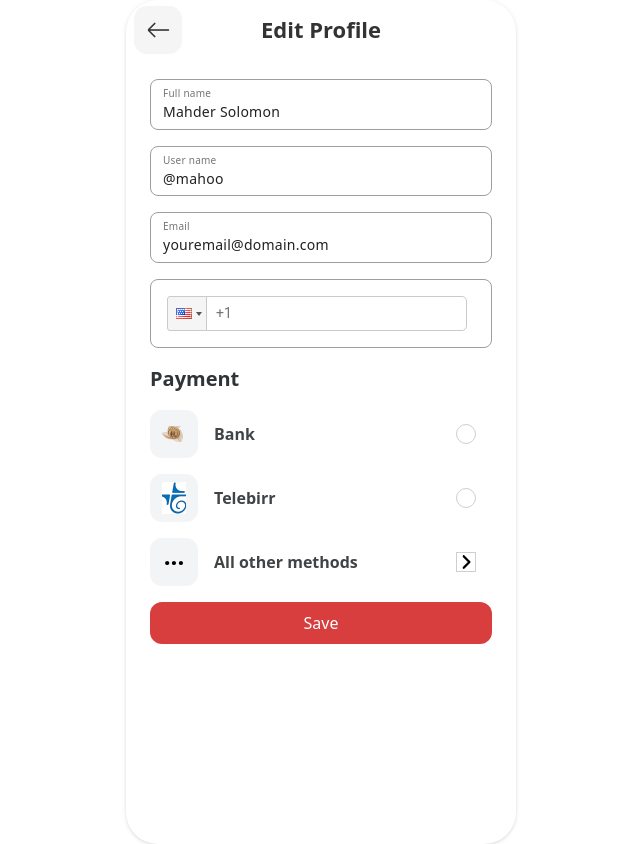
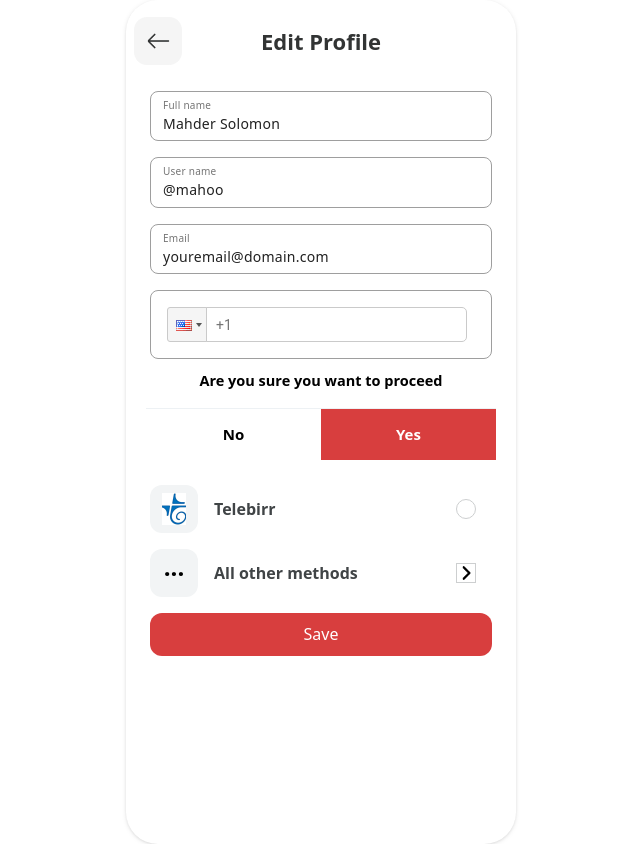
Before and after one commit to sabaif-s/FigmaToCode2, a React (Vite) app: page /edit in a window 1280 px wide. Both pictures are taken after a click on the button "Save". Shown: the whole page, without its empty margins (319-959 px from the left). Built offline with nearby package versions, Linux system fonts and the light colour scheme.

Commit message:
finishing popup

```diff
--- a/src/App.jsx
+++ b/src/App.jsx
@@ -8,6 +8,7 @@ import ProfilePage from './components/profile';
 import CoinCheck from './components/coin/Coin';
 import WithdrawPage from './components/withdraw/Withdraw';
 import EditProfile from './components/edit/EditProfile';
+import ChatPractice from './components/chart/Practice';
 function App() {
 
 
@@ -22,6 +23,7 @@ function App() {
       <Route path="/coin" element={<CoinCheck/>}/>
       <Route path="/withdraw" element={<WithdrawPage/>}/>
       <Route path="/edit" element={<EditProfile/>}/>
+      <Route path="/chat" element={<ChatPractice/>}/>
     </Routes>
   </Router>
   )
--- /dev/null
+++ b/src/components/chart/Practice.jsx
@@ -0,0 +1,9 @@
+import React from 'react';
+
+const  ChatPractice = () => {
+    return (
+        <div>Content</div>
+    );
+};
+
+export default  ChatPractice;
--- a/src/components/edit/EditProfile.jsx
+++ b/src/components/edit/EditProfile.jsx
@@ -6,6 +6,7 @@ import { useNavigate } from "react-router-dom";
 import right from "../../assets/withdraw/right.png";
 import { motion } from 'framer-motion';
 import PhoneInput from "react-phone-input-2";
+import PopUp from '../popup/PopUp';
 import "react-phone-input-2/lib/style.css";
 
 const EditProfile = () => {
@@ -14,17 +15,24 @@ const EditProfile = () => {
   const [fullName3, setFullName3] = useState("youremail@domain.com");
   const [phoneNumber, setPhoneNumber] = useState("");
   const [clickedRadio, setClickedRadio] = useState(0);
+  const [showPopUp,setShowPopUp]=useState(false);
+
   const Navigate = useNavigate();
+
+  const clickHandle = (clickedValue) => {
+    console.log("clicked value: ", clickedValue);
+    setShowPopUp(false);
+  }
 
   return (
     <div className='w-full h-full flex justify-center items-center'>
       <motion.div
-        className='rounded-[32px] bg-white md:w-[390px] md:h-[844px] flex flex-col gap-y- justify-start items-center w-full h-full drop-shadow'
+        className='rounded-[32px] bg-white md:w-[390px] md:h-[844px] relative flex flex-col  justify-start items-center w-full h-full drop-shadow'
         initial={{ opacity: 0, y: 20 }}
         animate={{ opacity: 1, y: 0 }}
         transition={{ duration: 0.5 }}
       >
-        <div className='w-full mt-[3.4%] px-[4.1%] relative flex justify-center items-center'>
+        <div className='w-full pt-[6.4%] px-[4.1%]  flex justify-center items-center'>
           <span className='text-[#323434] font-semibold text-[22px]'>
             Edit Profile
           </span>
@@ -118,7 +126,7 @@ const EditProfile = () => {
             />
           </motion.div>
           <motion.div
-            className="w-full border-[1px] border-[#9E9E9E] rounded-lg p-4 flex justify-start gap-x-2 items-center"
+            className="w-full border-[1px] border-[#9E9E9E] relative z-50 rounded-lg p-4 flex justify-start gap-x-2 items-center"
             initial={{ opacity: 0, y: 20 }}
             animate={{ opacity: 1, y: 0 }}
             transition={{ duration: 0.5 }}
@@ -139,7 +147,10 @@ const EditProfile = () => {
               Payment
             </span>
             <motion.div
-              className="w-full relative flex justify-start items-center gap-x-4"
+             onClick={() => {
+              setClickedRadio(1);
+            }}
+              className="w-full relative flex cursor-pointer justify-start items-center gap-x-4"
               initial={{ opacity: 0, y: 20 }}
               animate={{ opacity: 1, y: 0 }}
               transition={{ duration: 0.5 }}
@@ -161,13 +172,18 @@ const EditProfile = () => {
               ></div>
             </motion.div>
             <motion.div
-              className="w-full flex relative justify-start items-center gap-x-4"
+            onClick={() => {
+              setClickedRadio(2);
+            }}
+              className="w-full flex relative cursor-pointer justify-start items-center gap-x-4"
               initial={{ opacity: 0, y: 20 }}
               animate={{ opacity: 1, y: 0 }}
               transition={{ duration: 0.5 }}
               whileHover={{ scale: 1.05 }}
             >
-              <div className="w-12 h-12 bg-[#F2F4F5] p-3 rounded-[12px] flex justify-center items-center">
+              <div
+
+              className="w-12 h-12 bg-[#F2F4F5] p-3 rounded-[12px] flex justify-center items-center">
                 <img src={telebirr} className="w-8 h-8 object-cover" alt="" />
               </div>
               <span className="text-[#404446] text-[10px] font-semibold text-base leading-[24px]">
@@ -183,7 +199,7 @@ const EditProfile = () => {
               ></div>
             </motion.div>
             <motion.div
-              className="w-full flex relative justify-start items-center gap-x-4"
+              className="w-full flex relative cursor-pointer justify-start items-center gap-x-4"
               initial={{ opacity: 0, y: 20 }}
               animate={{ opacity: 1, y: 0 }}
               transition={{ duration: 0.5 }}
@@ -200,6 +216,9 @@ const EditProfile = () => {
               </div>
             </motion.div>
             <motion.button
+              onClick={()=>{
+                setShowPopUp(true);
+              }}
               className="w-full bg-[#D83E3E] rounded-xl leading-[18.75px] text-base text-white py-3 flex justify-center"
               initial={{ opacity: 0, y: 20 }}
               animate={{ opacity: 1, y: 0 }}
@@ -209,8 +228,19 @@ const EditProfile = () => {
               Save
             </motion.button>
           </div>
+
         </div>
+        {
+          showPopUp && (
+            <div className='absolute w-full h-full flex justify-center items-center ' >
+             <PopUp  key={"popup"} clicked={clickHandle} />
+            </div>
+          )
+        }
+
       </motion.div>
+
+
     </div>
   );
 };
--- /dev/null
+++ b/src/components/popup/PopUp.jsx
@@ -0,0 +1,54 @@
+import React, { useState } from 'react';
+import { motion, AnimatePresence } from 'framer-motion';
+
+const PopUp = ({ clicked }) => {
+  const [clickedButton, setClickedButton] = useState("YES");
+  const [isVisible, setIsVisible] = useState(true);
+
+  const handleClick = (button) => {
+    setClickedButton(button);
+    setTimeout(() => {
+      setIsVisible(false);
+      setTimeout(() => {
+        clicked(button.toLowerCase());
+      }, 600); // Match the duration of the exit animation
+    }, 300); // Show the button background for 1 second
+  };
+
+  return (
+    <AnimatePresence>
+      {isVisible && (
+        <motion.div
+          className='w-[89.74%] aspect-[3.36/1] flex flex-col gap-y-4 justify-start bg-white'
+          initial={{ opacity: 1 }}
+          exit={{ opacity: 0 }}
+          transition={{ duration: 0.6 }}
+        >
+          <span className='text-[#000000] text-[14.5px] font-semibold text-center'>
+            Are you sure you want to proceed
+          </span>
+          <div className='w-full h-1/2 border-t-[1px] border-t-[#EDF1F4]'>
+            <button
+              onClick={() => handleClick("NO")}
+              className={`${
+                clickedButton === "NO" ? "bg-[#D83E3E]" : "bg-white"
+              } w-1/2 text-black text-[15px] font-semibold h-full`}
+            >
+              No
+            </button>
+            <button
+              onClick={() => handleClick("YES")}
+              className={`${
+                clickedButton === "YES" ? "bg-[#D83E3E]" : "bg-white"
+              } w-1/2 text-white text-[15px] font-semibold h-full`}
+            >
+              Yes
+            </button>
+          </div>
+        </motion.div>
+      )}
+    </AnimatePresence>
+  );
+};
+
+export default PopUp;
--- a/src/components/profile.jsx
+++ b/src/components/profile.jsx
@@ -20,6 +20,9 @@ useEffect(()=>{
   }
   if(activeIndex == 2){
     Navigate("/withdraw");
+  }
+  if(activeIndex == 0){
+    Navigate("/edit");
   }
 },[activeIndex]);
   return (
--- a/src/components/withdraw/Withdraw.jsx
+++ b/src/components/withdraw/Withdraw.jsx
@@ -9,15 +9,21 @@ import PhoneInput from "react-phone-input-2";
 import "react-phone-input-2/lib/style.css";
 import { useNavigate } from "react-router-dom";
 import { motion } from 'framer-motion';
+import PopUp from "../popup/PopUp";
 
 const WithdrawPage = () => {
   const [clickedRadio, setClickedRadio] = useState(0);
   const [phoneNumber, setPhoneNumber] = useState("");
+  const [showPopUp,setShowPopUp]=useState(false);
   const Navigate = useNavigate();
+  const clickHandle = (clickedValue) => {
+    console.log("clicked value: ", clickedValue);
+    setShowPopUp(false);
+  }
 
   return (
     <div className="w-full h-screen bg-red-300 flex justify-center md:items-center">
-      <div className="md:rounded-[24px] bg-white pt-10 flex flex-col gap-y-2 w-full h-full md:w-[390px] md:h-[844px] justify-start md:rounded-tl-[32px] items-center px-4">
+      <div className="md:rounded-[24px] bg-white relative pt-10 flex flex-col gap-y-2 w-full h-full md:w-[390px] md:h-[844px] justify-start md:rounded-tl-[32px] items-center px-4">
         <div className="flex justify-center items-center relative w-full">
           <span className="text-[#323434] text-[22px] font-semibold leading-sm">
             Withdrawal
@@ -137,6 +143,9 @@ const WithdrawPage = () => {
             </div>
           </motion.div>
           <motion.button
+           onClick={()=>{
+            setShowPopUp(true);
+          }}
             className="w-full bg-[#D83E3E] rounded-xl leading-[18.75px] text-base text-white py-3 flex justify-center"
             initial={{ opacity: 0, y: 20 }}
             animate={{ opacity: 1, y: 0 }}
@@ -146,6 +155,13 @@ const WithdrawPage = () => {
             Withdraw
           </motion.button>
         </div>
+        {
+          showPopUp && (
+            <div className='absolute w-full h-full flex justify-center items-center ' >
+             <PopUp  key={"popup"} clicked={clickHandle} />
+            </div>
+          )
+        }
       </div>
     </div>
   );
```
